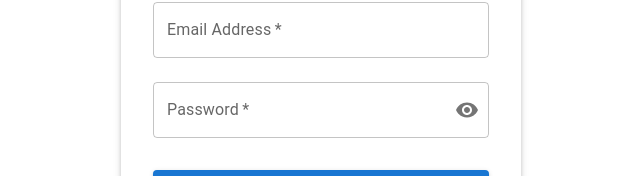
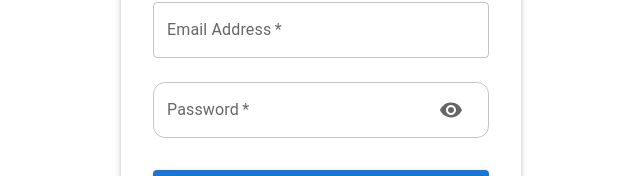
Before and after one commit to SamShibinA/Learning-Xchange, a React (Vite) app in the folder frontend/: page /auth in a window 1280 px wide. Shown: the part 394-570 px from the top of the page, without its empty margins (319-959 px from the left). Built offline with nearby package versions, Linux system fonts and the light colour scheme.

Commit message:
Reverting

```diff
--- a/frontend/src/pages/AuthPage.jsx
+++ b/frontend/src/pages/AuthPage.jsx
@@ -382,12 +382,26 @@ const AuthPage = ({ onLogin }) => {
             required
             InputProps={{
               endAdornment: (
-                  <IconButton onClick={() => setShowPassword(!showPassword)} edge="end">
+                <IconButton
+                  onClick={() => setShowPassword(!showPassword)}
+                  edge="end"
+                  sx={{
+                    color: 'text.secondary',
+                    '&:hover': { color: 'primary.main' },
+                    mr: 0.5, // slight spacing from the edge
+                  }}
+                >
                   {showPassword ? <VisibilityOff /> : <Visibility />}
                 </IconButton>
               ),
             }}
+            sx={{
+              '& .MuiOutlinedInput-root': {
+                borderRadius: 3,
+              },
+            }}
           />
+
 
             {error && (
               <Alert severity="error" sx={{ mt: 2 }}>
```
Also changed, not shown: frontend/src/pages/VideoCall.jsx (line endings or trailing spaces), 2 other files (tests, documents, lock files or other folders). Lines whose indentation alone changed are shown as unchanged.
